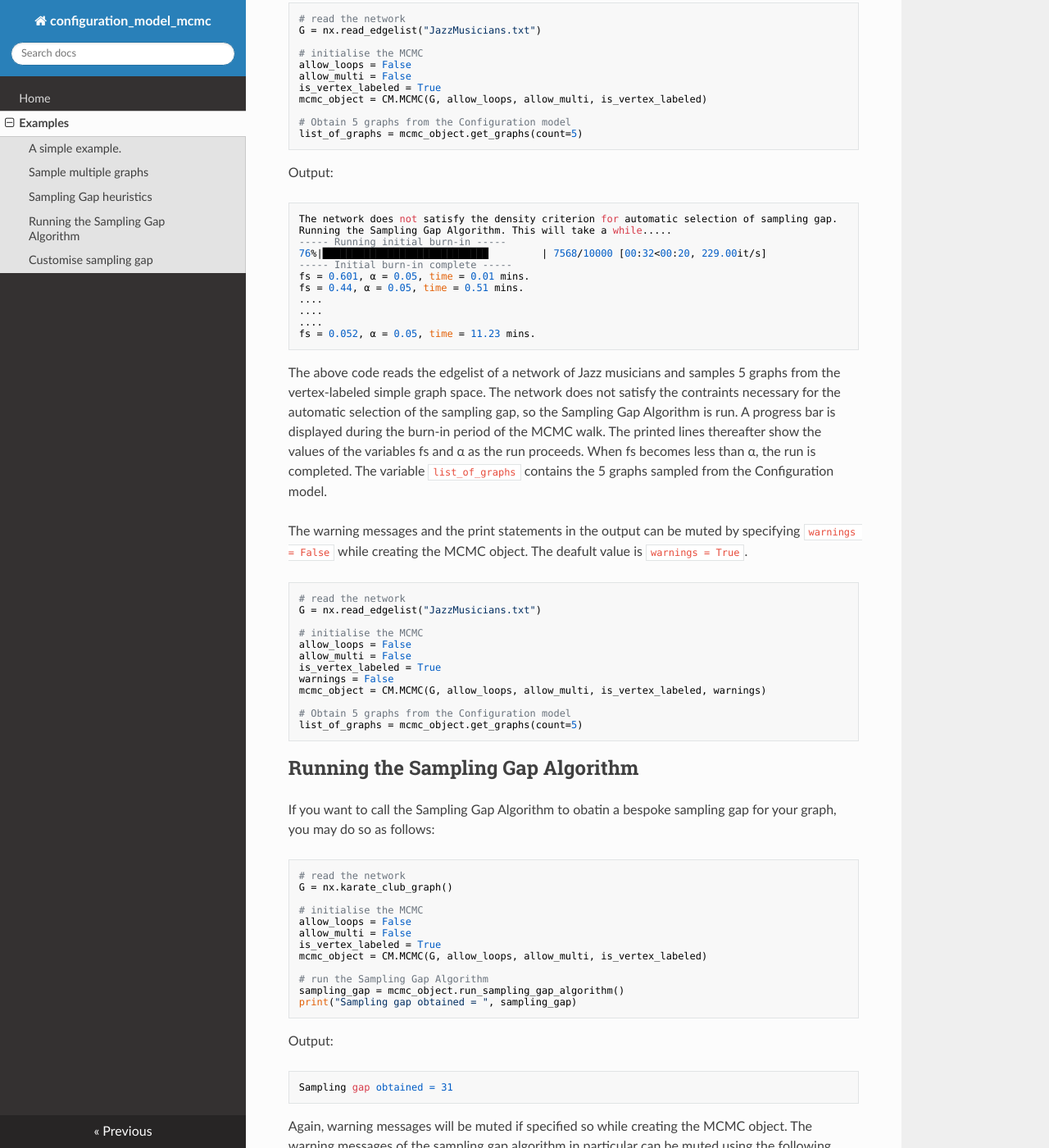
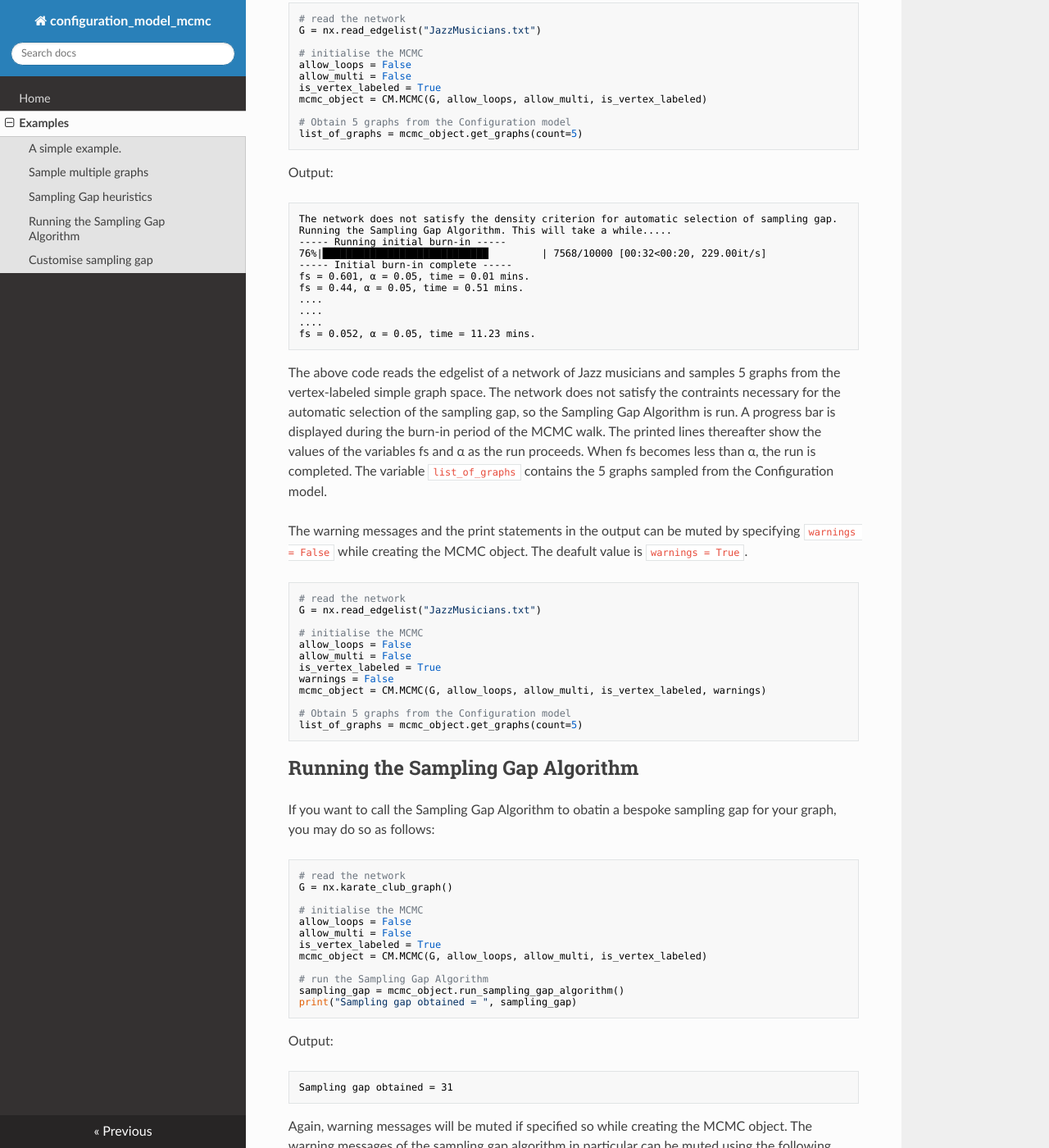
Before and after one commit to UpasanaDutta98/configuration_model_mcmc, an MkDocs documentation site: the page built from docs/example.md, in a window 1280 px wide and 1400 px high, scrolled down 1523 px. Shown: the whole window at 82% size. Built offline with MkDocs 1.6.1, drawn with Linux system fonts in a browser that asks for light colours; nearby versions of some CDN libraries.

Commit message:
Plaintext change

````diff
--- a/docs/example.md
+++ b/docs/example.md
@@ -85,7 +85,7 @@ list_of_graphs = mcmc_object.get_graphs(count=5)
 ```
 
 Output:
-```
+```plaintext
 The network does not satisfy the density criterion for automatic selection of sampling gap.
 Running the Sampling Gap Algorithm. This will take a while.....
 ----- Running initial burn-in -----
@@ -138,9 +138,9 @@ print("Sampling gap obtained = ", sampling_gap)
 ```
 
 Output:
-~~~
+```plaintext
 Sampling gap obtained = 31
-~~~
+```
 
 Again, warning messages will be muted if specified so while creating the MCMC object. The warning messages of the sampling gap algorithm in particular can be muted using the following code, even when it was not muted while creating the MCMC object.
 ```python
@@ -175,6 +175,6 @@ for each_graph in list_of_graphs:
     print(round(nx.degree_pearson_correlation_coefficient(each_graph),4), end = " ")
 ```
 Output:
-```
+```plaintext
 -0.2614 -0.4342 -0.3118 -0.2864 -0.2939
 ```
````
Also changed, not shown: site/example/index.html, site/index.html, site/search/search_index.json, 1 other file.
